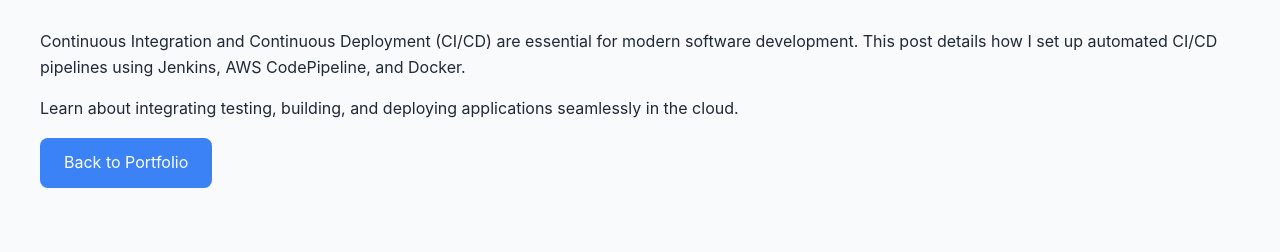
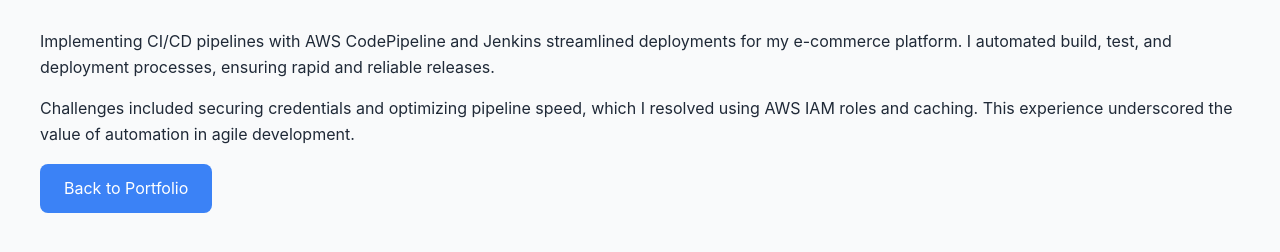
Before and after one commit to Mahesh879022/Portfolio, a plain HTML site: page blog/cicd.html in a window 1280 px wide. Shown: the part 150-402 px from the top of the page. Drawn offline with Linux system fonts and the light colour scheme.

Commit message:
Update cicd.html

```diff
--- a/blog/cicd.html
+++ b/blog/cicd.html
@@ -4,14 +4,14 @@
   <meta charset="UTF-8">
   <meta name="viewport" content="width=device-width, initial-scale=1.0">
   <title>CI/CD with AWS - Mahesh Babu Akula</title>
-  <link rel="stylesheet" href="../style.css">
+  <link rel="stylesheet" href="/Portfolio/style.css">
 </head>
 <body>
   <section class="section">
     <h3>CI/CD with AWS</h3>
-    <p>Continuous Integration and Continuous Deployment (CI/CD) are essential for modern software development. This post details how I set up automated CI/CD pipelines using Jenkins, AWS CodePipeline, and Docker.</p>
-    <p>Learn about integrating testing, building, and deploying applications seamlessly in the cloud.</p>
-    <a href="../index.html" class="cta-button">Back to Portfolio</a>
+    <p>Implementing CI/CD pipelines with AWS CodePipeline and Jenkins streamlined deployments for my e-commerce platform. I automated build, test, and deployment processes, ensuring rapid and reliable releases.</p>
+    <p>Challenges included securing credentials and optimizing pipeline speed, which I resolved using AWS IAM roles and caching. This experience underscored the value of automation in agile development.</p>
+    <a href="/Portfolio/index.html" class="cta-button">Back to Portfolio</a>
   </section>
 </body>
 </html>
```
